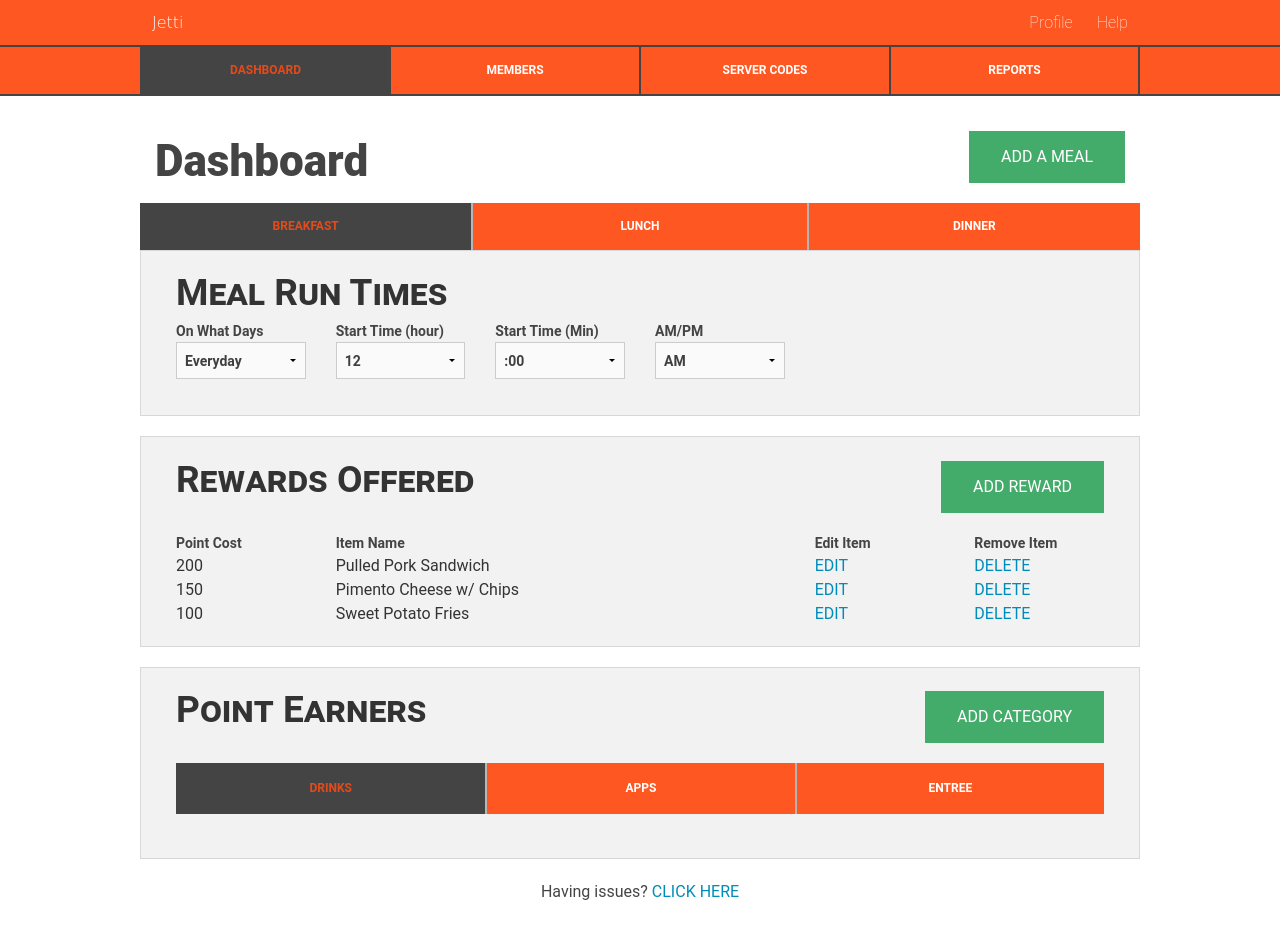
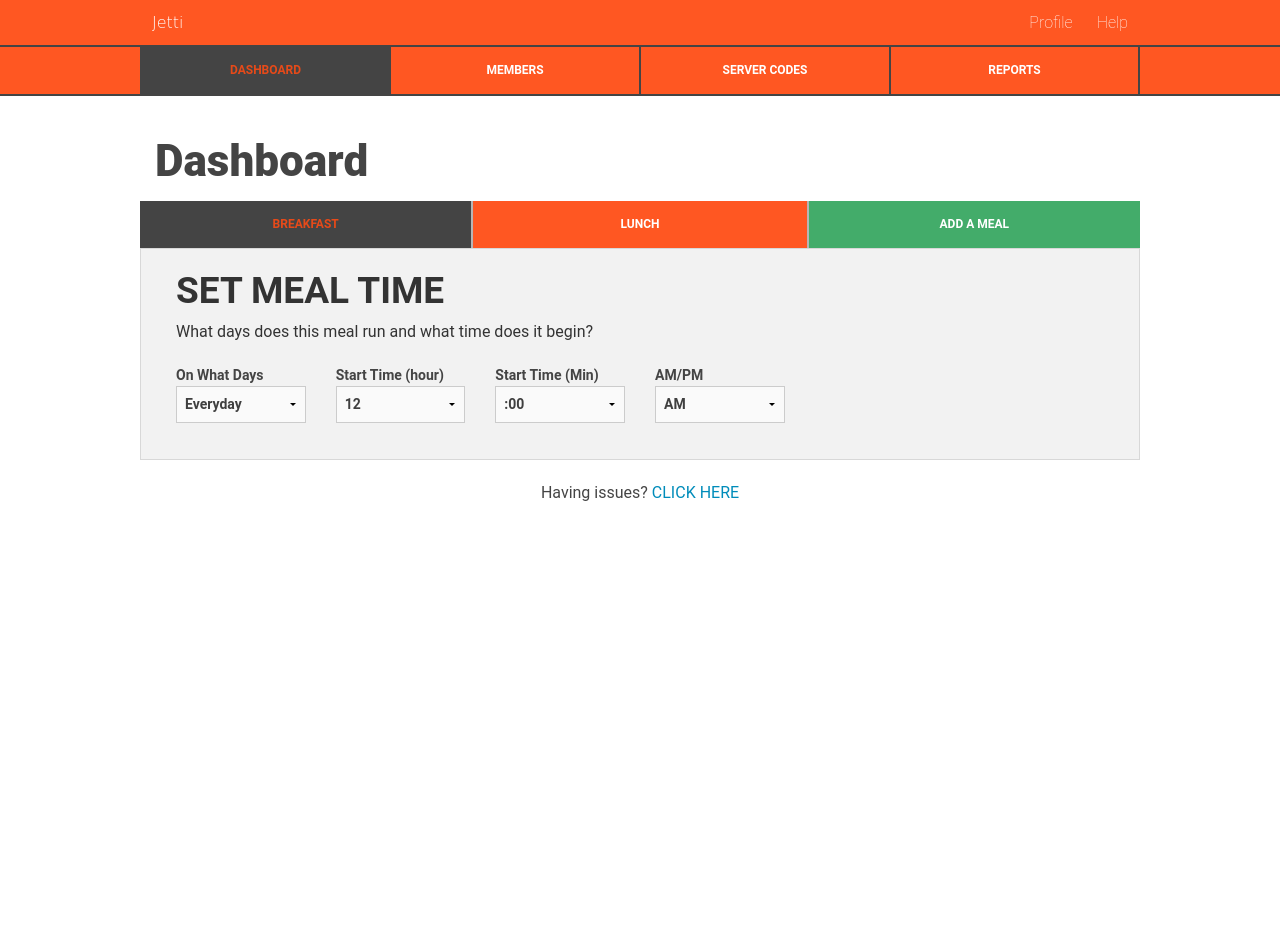
Before and after one commit to chrisspring215/jetti-admin, a plain HTML site: page dashboard-meal-1.html in a window 1280 px wide. After the commit the page ends 800 px from the top, so only its background shows below. Drawn offline with Linux system fonts and the light colour scheme; a web font is replaced by a local one.

Commit message:
kngsdkln

```diff
--- a/dashboard-meal-1.html
+++ b/dashboard-meal-1.html
@@ -40,7 +40,7 @@
 
       <div class="row ">
         <div class="small-12 medium-12 medium-centered columns">
-          <h1>Dashboard <a class="button success right" href="">ADD A MEAL</a></h1>
+          <h1>Dashboard</h1>
         </div>
       </div>
 
@@ -53,7 +53,7 @@
             <a class="button expand" href="">LUNCH</a>
           </div>
           <div class="small-4 columns last">
-            <a class="button expand" href="">DINNER</a>
+            <a class="button expand success" href="">ADD A MEAL</a>
           </div>
         </div>
       </div>
@@ -62,7 +62,8 @@
       <!-- RUN TIME -->
       <div class="row panel">
         <div class="small-12 medium-12 columns ">
-          <h2>Meal Run Times</h2>
+          <h2>SET MEAL TIME</h2>
+          <p>What days does this meal run and what time does it begin?</p>
         </div>
         <div class="small-12 medium-2 columns">
           <label>On What Days
@@ -116,159 +117,10 @@
             </select>
           </label>
         </div>
-      </div>
-
-      <!-- REWARDS OFFERED -->
-      <div class="row panel">
-        <div class="small-12 medium-12 columns ">
-          <h2>Rewards Offered <a class="button success right">ADD REWARD</a></h2>
-        </div>
-        <div class="small-12 medium-2 columns">
-          <label>Point Cost</label>
-        </div>
-        <div class="small-12 medium-6 columns">
-          <label>Item Name</label>
-        </div>
-        <div class="small-12 medium-2 columns">
-          <label>Edit Item</label>
-        </div>
-        <div class="small-12 medium-2 columns">
-          <label>Remove Item</label>
-        </div>
-
-        <!-- Reward Item 1 -->
-        <div class="small-12 medium-2 columns">
-            <span>200</span>
-        </div>
-        <div class="small-12 medium-6 end columns">
-            <span>Pulled Pork Sandwich</span>
-        </div>
-        <div class="small-12 medium-2 columns">
-            <span><a href="">EDIT</a></span>
-        </div>
-        <div class="small-12 medium-2 end columns">
-            <span><a href="">DELETE</a></span>
-        </div>
-
-        <!-- Reward Item 2 -->
-        <div class="small-12 medium-2 columns">
-            <span>150</span>
-        </div>
-        <div class="small-12 medium-6 end columns">
-            <span>Pimento Cheese w/ Chips</span>
-        </div>
-        <div class="small-12 medium-2 columns">
-            <span><a href="">EDIT</a></span>
-        </div>
-        <div class="small-12 medium-2 end columns">
-            <span><a href="">DELETE</a></span>
-        </div>
-
-        <!-- Reward Item 3 -->
-        <div class="small-12 medium-2 columns">
-            <span>100</span>
-        </div>
-        <div class="small-12 medium-6 end columns">
-            <span>Sweet Potato Fries</span>
-        </div>
-        <div class="small-12 medium-2 columns">
-            <span><a href="">EDIT</a></span>
-        </div>
-        <div class="small-12 medium-2 end columns">
-            <span><a href="">DELETE</a></span>
+        <div class="small-12 columns">
         </div>
       </div>
 
-
-
-
-
-
-      <!-- POINT EARNERS -->
-      <div class="row panel">
-        <div class="small-12 medium-12 columns">
-          <h2>Point Earners<a class="button success right">ADD CATEGORY</a></h2>
-        </div>
-
-
-        <div class="small-12 medium-12 columns">
-          <ul class="tabs category-tabs" data-tab>
-            <li class="tab-title text-center active first"><a href="#panel1">Drinks</a></li>
-            <li class="tab-title text-center"><a href="#panel2">Apps</a></li>
-            <li class="tab-title text-center"><a href="#panel3">Entree</a></li>
-          </ul>
-          <div class="tabs-content">
-            <div class="content" id="panel1">
-              <div class="row panel">
-                <div class="small-12 medium-2 columns">
-                  <label>Point Value</label>
-                </div>
-                <div class="small-12 medium-6 columns">
-                  <label>Item Name</label>
-                </div>
-                <div class="small-12 medium-2 columns">
-                  <label>Edit Item</label>
-                </div>
-                <div class="small-12 medium-2 columns">
-                  <label>Remove Item</label>
-                </div>
-
-                <!-- Reward Item 1 -->
-                <div class="small-12 medium-2 columns">
-                    <span>5</span>
-                </div>
-                <div class="small-12 medium-6 end columns">
-                    <span>Apple Julep</span>
-                </div>
-                <div class="small-12 medium-2 columns">
-                    <span><a href="">EDIT</a></span>
-                </div>
-                <div class="small-12 medium-2 end columns">
-                    <span><a href="">DELETE</a></span>
-                </div>
-
-                <!-- Reward Item 2 -->
-                <div class="small-12 medium-2 columns">
-                    <span>5</span>
-                </div>
-                <div class="small-12 medium-6 end columns">
-                    <span>Fox Rose Fizz</span>
-                </div>
-                <div class="small-12 medium-2 columns">
-                    <span><a href="">EDIT</a></span>
-                </div>
-                <div class="small-12 medium-2 end columns">
-                    <span><a href="">DELETE</a></span>
-                </div>
-
-                <!-- Reward Item 3 -->
-                <div class="small-12 medium-2 columns">
-                    <span>5</span>
-                </div>
-                <div class="small-12 medium-6 end columns">
-                    <span>Chartreuse Swizzel</span>
-                </div>
-                <div class="small-12 medium-2 columns">
-                    <span><a href="">EDIT</a></span>
-                </div>
-                <div class="small-12 medium-2 end columns">
-                    <span><a href="">DELETE</a></span>
-                </div>
-              </div>
-            </div>
-            <div class="content" id="panel2">
-              <p>This is the second panel of the basic tab example. This is the second panel of the basic tab example.</p>
-            </div>
-            <div class="content" id="panel3">
-              <p>This is the third panel of the basic tab example. This is the third panel of the basic tab example.</p>
-            </div>
-            <div class="content" id="panel4">
-              <p>This is the fourth panel of the basic tab example. This is the fourth panel of the basic tab example.</p>
-            </div>
-          </div>
-        </div>
-
-      </div>
 
       <div class="row">
         <div class="small-12 medium-12 medium-centered text-center columns">
```
